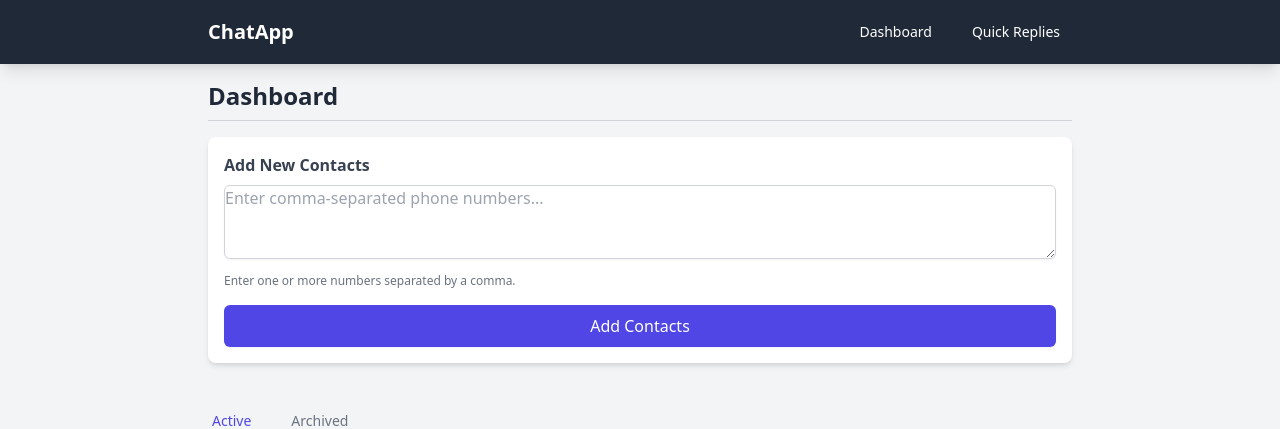
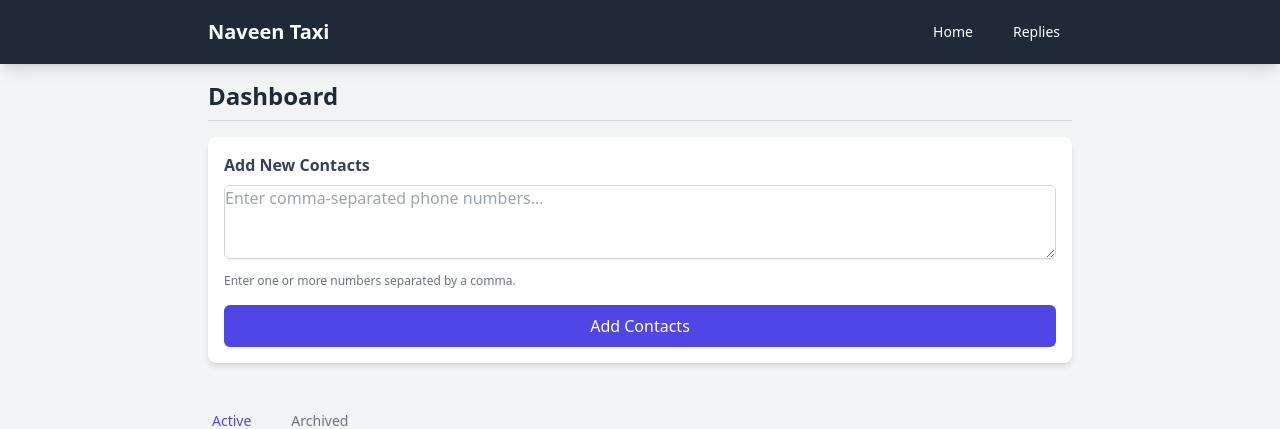
Before and after one commit to malwaremanu/v0-flask-taxi, a Flask app: page / in a window 1280 px wide. Shown: the top 429 px of the page. Run offline with Flask 3, Linux system fonts and the light colour scheme; some libraries are stand-ins or nearby versions.

Commit message:
Added name on homepage

```diff
--- a/templates/base.html
+++ b/templates/base.html
@@ -13,11 +13,11 @@
     <div class="max-w-4xl mx-auto px-4">
         <div class="flex justify-between items-center h-16">
             <h1 class="text-xl font-bold">
-                <a href="{{ url_for('dashboard') }}">ChatApp</a>
+                <a href="{{ url_for('dashboard') }}">Naveen Taxi</a>
             </h1>
             <nav class="flex space-x-4 text-sm font-medium">
-                <a href="{{ url_for('dashboard') }}" class="px-3 py-2 rounded-md hover:bg-gray-700">Dashboard</a>
-                <a href="{{ url_for('quickreplies_page') }}" class="px-3 py-2 rounded-md hover:bg-gray-700">Quick Replies</a>
+                <a href="{{ url_for('dashboard') }}" class="px-3 py-2 rounded-md hover:bg-gray-700">Home</a>
+                <a href="{{ url_for('quickreplies_page') }}" class="px-3 py-2 rounded-md hover:bg-gray-700">Replies</a>
             </nav>
         </div>
     </div>
```
